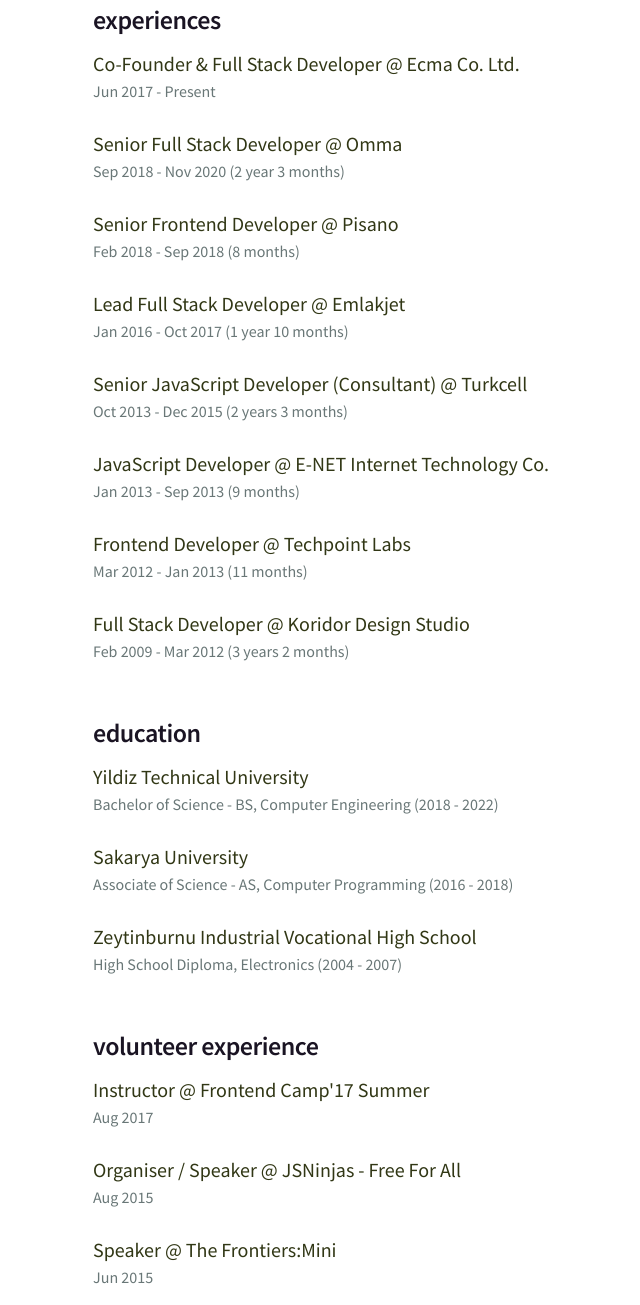
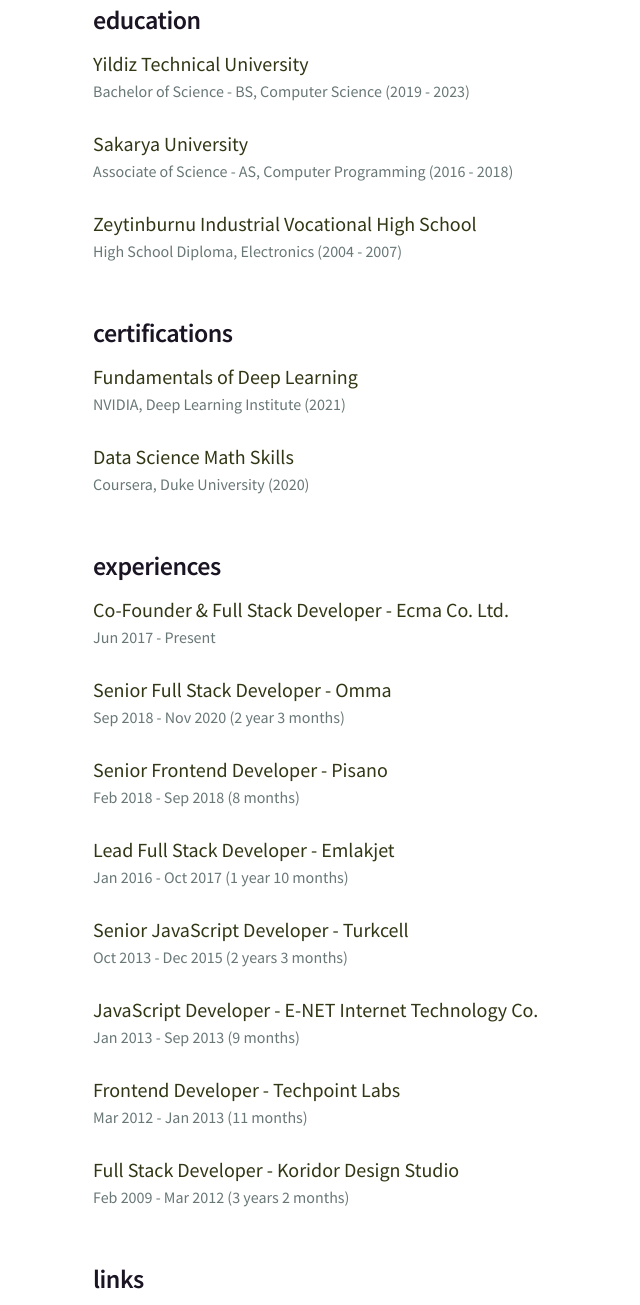
Before and after one commit to ramesaliyev/cv, a website: page src/cv.pug in a window 1280 px wide. Shown: the part 281-1586 px from the top of the page, without its empty margins (147-787 px from the left). Drawn offline with nearby package versions, Linux system fonts and the light colour scheme; files that its build step writes are made by us from their sources.

Commit message:
update cv

```diff
--- a/src/cv.pug
+++ b/src/cv.pug
@@ -10,49 +10,16 @@
       header
         h1.logo rameş
           span aliyev
-        h2.sublogo Senior Software Engineer
+        h2.sublogo Computer Scientist
       main
         section
-          p I'm a Software Developer mostly experienced in Web Technologies. I've worked in various companies as Lead and Senior Software Developer/Engineer. For the last couple of years, I returned to academia to improve my theoretical background.
-        section
-          h3 experiences
-          .block
-            .block-title Co-Founder & Full Stack Developer @ Ecma Co. Ltd.
-            .block-subtitle Jun 2017 - Present
-
-          .block
-            .block-title Senior Full Stack Developer @ Omma
-            .block-subtitle Sep 2018 - Nov 2020 (2 year 3 months)
-
-          .block
-            .block-title Senior Frontend Developer @ Pisano
-            .block-subtitle Feb 2018 - Sep 2018 (8 months)
-
-          .block
-            .block-title Lead Full Stack Developer @ Emlakjet
-            .block-subtitle Jan 2016 - Oct 2017 (1 year 10 months)
-
-          .block
-            .block-title Senior JavaScript Developer (Consultant) @ Turkcell
-            .block-subtitle Oct 2013 - Dec 2015 (2 years 3 months)
-
-          .block
-            .block-title JavaScript Developer @ E-NET Internet Technology Co.
-            .block-subtitle Jan 2013 - Sep 2013 (9 months)
-
-          .block
-            .block-title Frontend Developer @ Techpoint Labs
-            .block-subtitle Mar 2012 - Jan 2013 (11 months)
-
-          .block
-            .block-title Full Stack Developer @ Koridor Design Studio
-            .block-subtitle Feb 2009 - Mar 2012 (3 years 2 months)
+          p I'm Ramesh, a former Software Engineer from Istanbul who mostly experienced in Web Technologies. I've worked in various companies as Lead and Senior Software Engineer. Currently I'm a Computer Science student at YTU. I'm interested in AI and mostly Computer Vision.
 
         section
           h3 education
           .block
             .block-title Yildiz Technical University
-            .block-subtitle Bachelor of Science - BS, Computer Engineering (2018 - 2022)
+            .block-subtitle Bachelor of Science - BS, Computer Science (2019 - 2023)
 
           .block
             .block-title Sakarya University
@@ -63,18 +30,48 @@
             .block-subtitle High School Diploma, Electronics (2004 - 2007)
 
         section
-          h3 volunteer experience
+          h3 certifications
           .block
-            .block-title Instructor @ Frontend Camp'17 Summer
-            .block-subtitle Aug 2017
+            .block-title Fundamentals of Deep Learning
+            .block-subtitle NVIDIA, Deep Learning Institute (2021)
 
           .block
-            .block-title Organiser / Speaker @ JSNinjas - Free For All
-            .block-subtitle Aug 2015
+            .block-title Data Science Math Skills
+            .block-subtitle Coursera, Duke University (2020)
+
+        section
+          h3 experiences
+          .block
+            .block-title Co-Founder & Full Stack Developer - Ecma Co. Ltd.
+            .block-subtitle Jun 2017 - Present
 
           .block
-            .block-title Speaker @ The Frontiers:Mini
-            .block-subtitle Jun 2015
+            .block-title Senior Full Stack Developer - Omma
+            .block-subtitle Sep 2018 - Nov 2020 (2 year 3 months)
+
+          .block
+            .block-title Senior Frontend Developer - Pisano
+            .block-subtitle Feb 2018 - Sep 2018 (8 months)
+
+          .block
+            .block-title Lead Full Stack Developer - Emlakjet
+            .block-subtitle Jan 2016 - Oct 2017 (1 year 10 months)
+
+          .block
+            .block-title Senior JavaScript Developer - Turkcell
+            .block-subtitle Oct 2013 - Dec 2015 (2 years 3 months)
+
+          .block
+            .block-title JavaScript Developer - E-NET Internet Technology Co.
+            .block-subtitle Jan 2013 - Sep 2013 (9 months)
+
+          .block
+            .block-title Frontend Developer - Techpoint Labs
+            .block-subtitle Mar 2012 - Jan 2013 (11 months)
+
+          .block
+            .block-title Full Stack Developer - Koridor Design Studio
+            .block-subtitle Feb 2009 - Mar 2012 (3 years 2 months)
 
         section
           h3 links
```
Also changed, not shown: index.html (+1 -1 lines), 1 other file.
